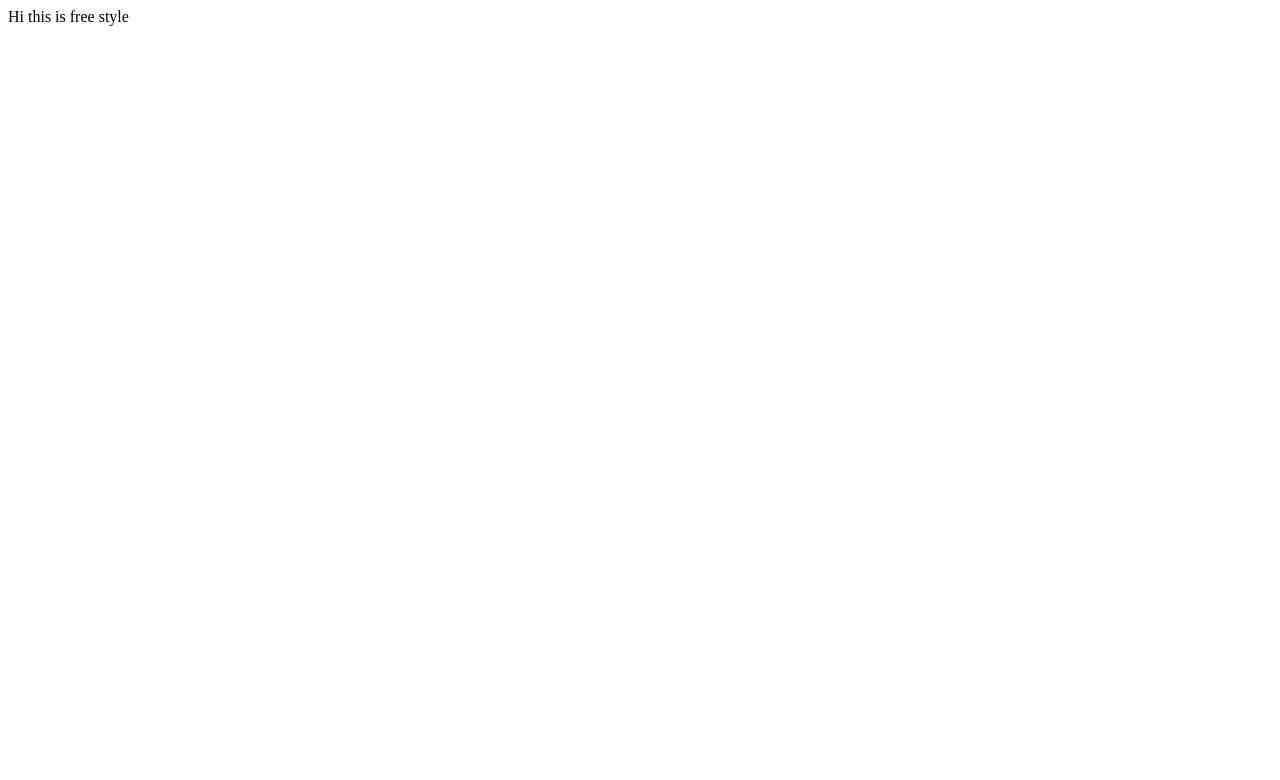
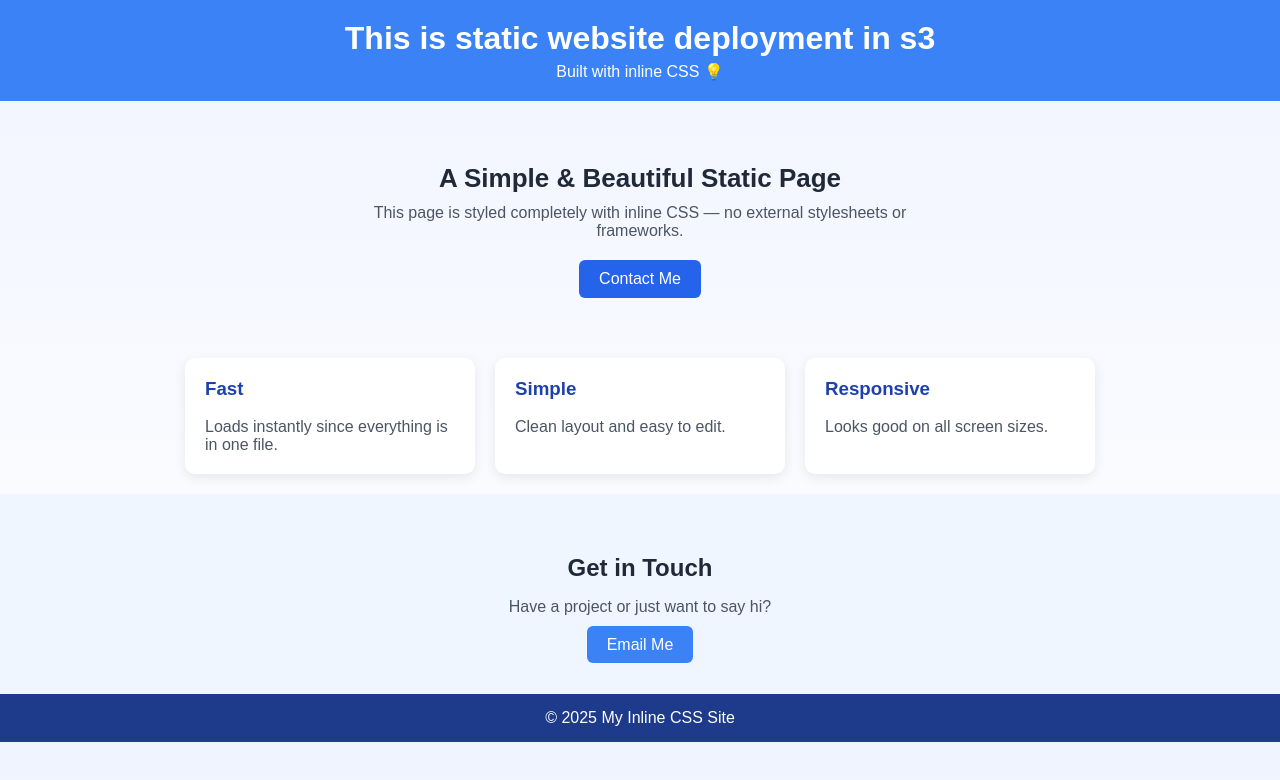
Before and after one commit to tonybabu2004-eng/devops-freestyle, a plain HTML site: page index.html in a window 1280 px wide. Drawn offline with Linux system fonts and the light colour scheme.

Commit message:
Update index.html

```diff
--- a/index.html
+++ b/index.html
@@ -1 +1,54 @@
-Hi this is free style
+<!DOCTYPE html>
+<html lang="en">
+<head>
+  <meta charset="UTF-8">
+  <meta name="viewport" content="width=device-width, initial-scale=1.0">
+  <title>My Inline CSS Website</title>
+</head>
+<body style="margin:0;font-family:Arial,Helvetica,sans-serif;background:linear-gradient(180deg,#f0f4ff,#ffffff);color:#1f2937;">
+
+  <!-- Header -->
+  <header style="padding:20px;text-align:center;background:#3b82f6;color:white;">
+    <h1 style="margin:0;">This is static website deployment in s3</h1>
+    <p style="margin:5px 0 0;">Built with inline CSS 💡</p>
+  </header>
+
+  <!-- Hero -->
+  <section style="text-align:center;padding:40px 20px;">
+    <h2 style="font-size:26px;margin-bottom:10px;">A Simple & Beautiful Static Page</h2>
+    <p style="max-width:600px;margin:0 auto;color:#4b5563;">
+      This page is styled completely with inline CSS — no external stylesheets or frameworks.
+    </p>
+    <a href="#contact" style="display:inline-block;margin-top:20px;padding:10px 20px;background:#2563eb;color:white;text-decoration:none;border-radius:6px;">Contact Me</a>
+  </section>
+
+  <!-- Features -->
+  <section style="display:flex;justify-content:center;gap:20px;flex-wrap:wrap;padding:20px;">
+    <div style="background:white;padding:20px;border-radius:10px;box-shadow:0 4px 12px rgba(0,0,0,0.08);width:250px;">
+      <h3 style="margin-top:0;color:#1e40af;">Fast</h3>
+      <p style="margin:0;color:#4b5563;">Loads instantly since everything is in one file.</p>
+    </div>
+    <div style="background:white;padding:20px;border-radius:10px;box-shadow:0 4px 12px rgba(0,0,0,0.08);width:250px;">
+      <h3 style="margin-top:0;color:#1e40af;">Simple</h3>
+      <p style="margin:0;color:#4b5563;">Clean layout and easy to edit.</p>
+    </div>
+    <div style="background:white;padding:20px;border-radius:10px;box-shadow:0 4px 12px rgba(0,0,0,0.08);width:250px;">
+      <h3 style="margin-top:0;color:#1e40af;">Responsive</h3>
+      <p style="margin:0;color:#4b5563;">Looks good on all screen sizes.</p>
+    </div>
+  </section>
+
+  <!-- Contact -->
+  <section id="contact" style="padding:40px 20px;text-align:center;background:#eff6ff;">
+    <h2 style="margin-bottom:10px;">Get in Touch</h2>
+    <p style="margin-bottom:20px;color:#4b5563;">Have a project or just want to say hi?</p>
+    <a href="mailto:youremail@example.com" style="padding:10px 20px;background:#3b82f6;color:white;text-decoration:none;border-radius:6px;">Email Me</a>
+  </section>
+
+  <!-- Footer -->
+  <footer style="text-align:center;padding:15px;background:#1e3a8a;color:white;">
+    <p style="margin:0;">© 2025 My Inline CSS Site</p>
+  </footer>
+
+</body>
+</html>
```
